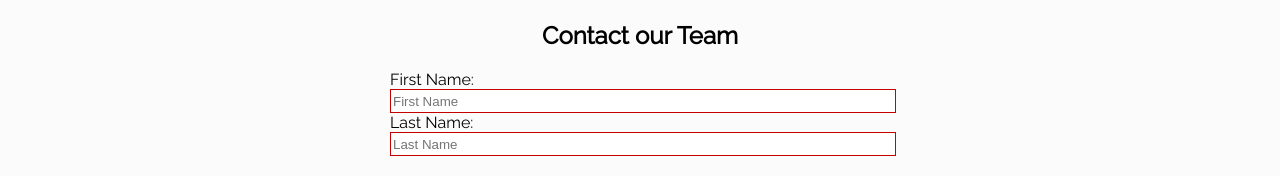
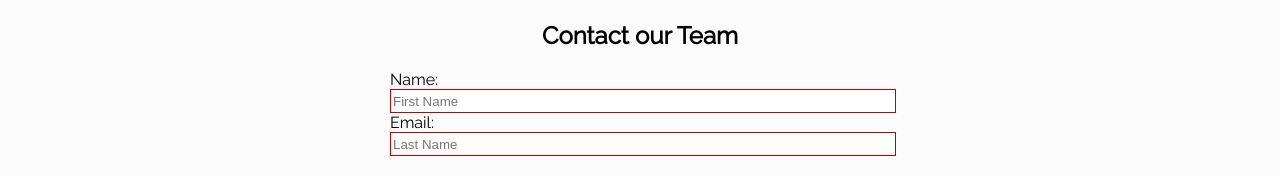
Before and after one commit to paul-wr/my-react-website, a React (Create React App) app: page / in a window 1280 px wide. Shown: the part 2545-2721 px from the top of the page. Built offline with nearby package versions, Linux system fonts and the light colour scheme.

Commit message:
form added

```diff
--- a/src/App.js
+++ b/src/App.js
@@ -237,12 +237,12 @@ class Contact extends React.Component {
         <form id="contactForm" onSubmit={this.handleSubmit}>
         <h2>Contact our Team</h2>
         <label>
-          First Name:<br/>
-          <input type="text" value={this.state.fname} onChange={this.handleChange} placeholder="First Name" required />
+          Name:<br/>
+          <input type="text" pattern="[A-Ba-b]{5}" value={this.state.fname} onChange={this.handleChange} placeholder="First Name" required />
         </label>
         <label>
-          Last Name:<br/>
-          <input type="email" value={this.state.lname} onChange={this.handleChange} placeholder="Last Name" required />
+          Email:<br/>
+          <input type="email" value={this.state.email} onChange={this.handleChange} placeholder="Last Name" required />
         </label>
         <label><br/>
           Message: <br/>
```
